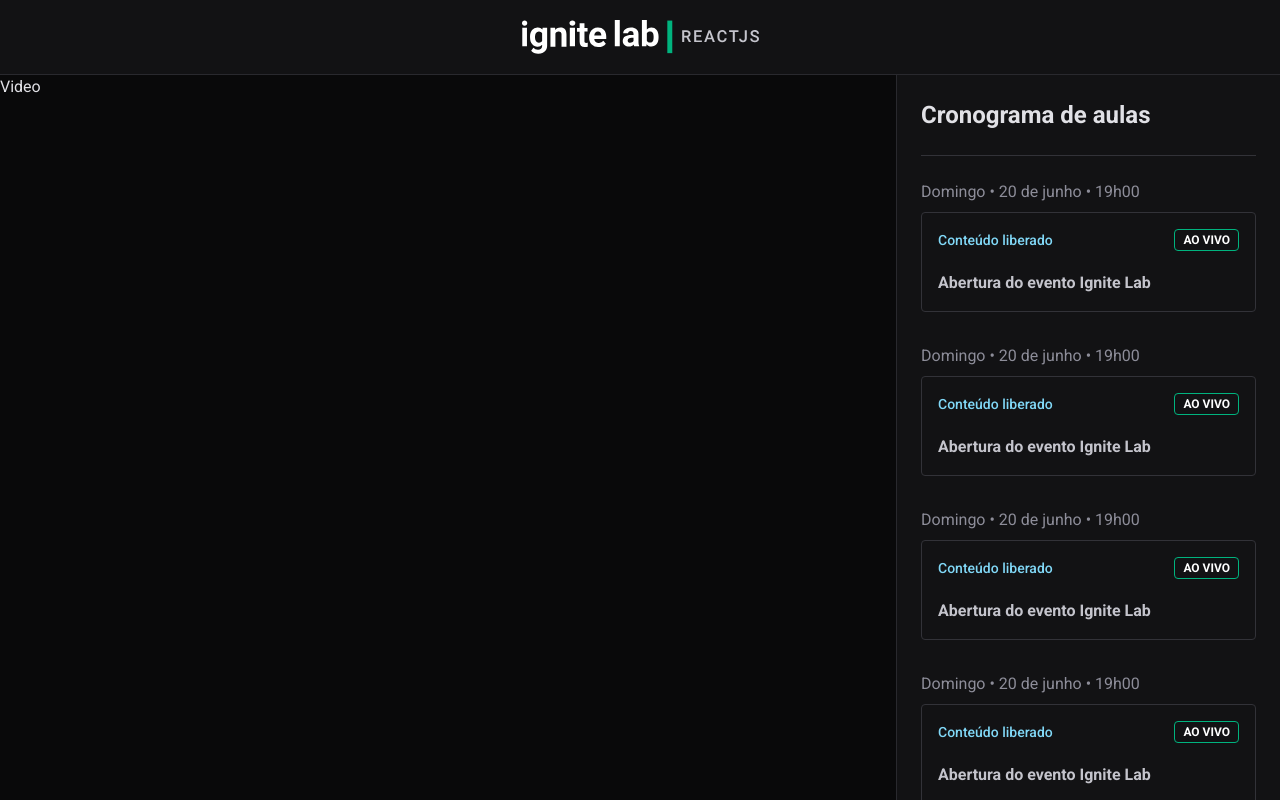
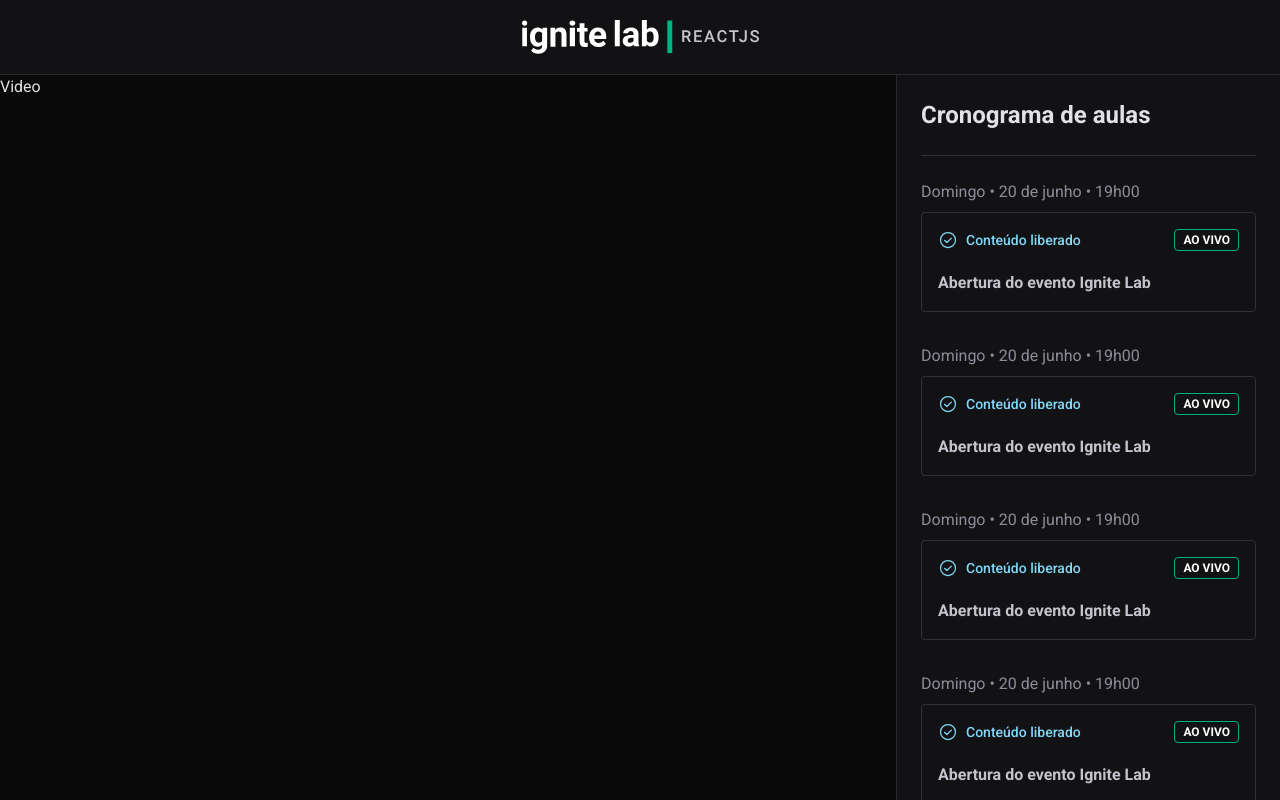
Before and after one commit to viniciusbossle/ignite-lab-02, a React (Vite) app in the folder event-platform/: page / in a window 1280 px wide. Shown: the top 800 px of the page. Built offline with nearby package versions, Linux system fonts and the light colour scheme.

Commit message:
adicionando icone ao componente Lesson

```diff
--- a/event-platform/src/components/Lesson.tsx
+++ b/event-platform/src/components/Lesson.tsx
@@ -1,3 +1,5 @@
+import { CheckCircle } from 'phosphor-react'
+
 export function Lesson() {
   return  (
     <a href="#">
@@ -7,7 +9,8 @@ export function Lesson() {
 
       <div className="rounded border border-gray-500 p-4 mt-2">
         <header className="flex items-center justify-between">
-          <span className="text-sm text-blue-500 font-medium">
+          <span className="text-sm text-blue-500 font-medium flex items-center gap-2">
+            <CheckCircle size={20} />
             Conteúdo liberado
           </span>
           <span className="text-xs rounded py-[0.125rem] px-2 text-white border border-green-300 font-bold">
```
